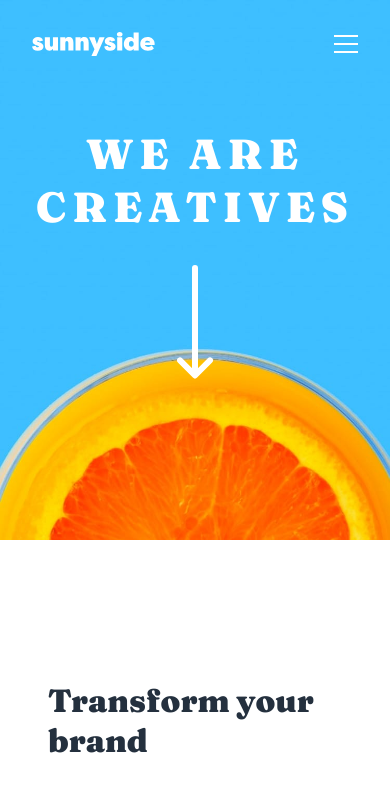
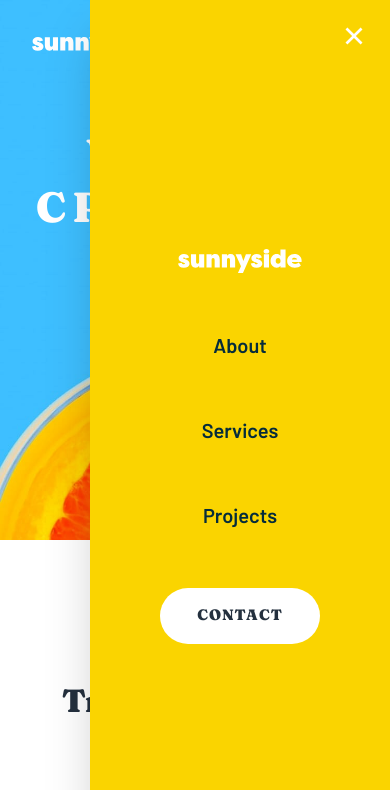
Before and after one commit to Damjan15/sunnyside, a website: page index.html in a window 390 px wide. Both pictures are taken after a click on the button 346 px from the left and 44 px from the top of the page. Shown: the top 790 px of the page. Drawn offline with Linux system fonts and the light colour scheme.

Commit message:
feat: hamburger toggle functionality created

```diff
--- a/css/input.css
+++ b/css/input.css
@@ -16,6 +16,10 @@
 
   --font-fraunces: "Fraunces", serif;
   --font-barlow: "Barlow", sans-serif;
+}
+
+html {
+  scroll-behavior: smooth;
 }
 
 /* Typography */
@@ -94,7 +98,7 @@
 }
 
 .nav-contact-btn {
-  @apply flex items-center justify-center w-[160px] h-[56px] bg-yellow-500 text-grey-950 uppercase rounded-[28px];
+  @apply flex items-center justify-center w-[160px] h-[56px] bg-white text-grey-950 uppercase rounded-[28px];
 }
 
 .header {
@@ -122,7 +126,7 @@
 }
 
 .grid-wrapper {
-  @apply flex flex-col items-center justify-center space-y-8 h-[600px] px-12;
+  @apply flex flex-col items-center justify-center text-center space-y-8 h-[600px] px-12;
 }
 
 .grid-heading {
--- a/index.html
+++ b/index.html
@@ -28,30 +28,36 @@
                 <div class="hidden lg:flex items-center space-x-8">
                     <ul class="flex space-x-8">
                         <li>
-                            <a href="#" class="body-2 nav-item">About</a>
+                            <a href="#about" class="body-2 nav-item">About</a>
                         </li>
                         <li>
-                            <a href="#" class="body-2 nav-item">Services</a>
+                            <a href="#services" class="body-2 nav-item">Services</a>
                         </li>
                         <li>
-                            <a href="#" class="body-2 nav-item">Projects</a>
+                            <a href="#projects" class="body-2 nav-item">Projects</a>
                         </li>
                     </ul>
 
                     <a href="#" class="h-xs nav-btn">Contact</a>
                 </div>
 
-                <button class="block lg:hidden" id="toggle-button">
+                <button class="block lg:hidden" id="open-menu-btn">
                     <img src="images/icon-hamburger.svg" alt="">
                 </button>
             </div>
 
-            <nav class="hidden w-[100%] bg-white flex-col items-center justify-center space-y-8 py-8 -translate-x-1/2 opacity-0 pointer-events-none transition-opacity duration-300 ease-in-out z-20 left-1/2 "
+            <nav class="fixed right-0 top-0 bottom-0 h-full z-50 w-[300px] bg-yellow-500 shadow-2xl lg:hidden transform transition-transform translate-x-full duration-500 ease-in-out flex flex-col items-center justify-center gap-15 pt-12"
                 id="mobile-menu">
-                <a href="#" class="body-1 text-grey-550">About</a>
-                <a href="#" class="body-1 text-grey-550">Services</a>
-                <a href="#" class="body-1 text-grey-550">Projects</a>
-                <a href="#" class="h-xs nav-contact-btn">Contact</a>
+                <a href="#">
+                    <img src="/images/logo.svg" alt="">
+                </a>
+                <button class="absolute top-5 right-5" id="close-menu-btn">
+                    <img src="images/close-line.svg" class="w-8 h-8" alt="">
+                </button>
+                <a href="#" class="body-1 text-blue-950">About</a>
+                <a href="#" class="body-1 text-blue-950">Services</a>
+                <a href="#" class="body-1 text-blue-950">Projects</a>
+                <a href="#" class="h-xs nav-contact-btn font-fraunces">Contact</a>
             </nav>
         </header>
 
@@ -67,7 +73,7 @@
     </main>
 
     <!-- Transform -->
-    <section class="section-grid">
+    <section class="section-grid" id="about">
         <div class="grid-wrapper">
             <h2 class="grid-heading">Transform your brand</h2>
             <p class="body-2 text-grey-550">We are a full-service creative agency specializing in helping brands grow
@@ -94,7 +100,7 @@
     </section>
 
     <!-- Services -->
-    <section class="section-grid">
+    <section class="section-grid" id="services">
         <div class="design h-[600px]">
             <div class="flex flex-col items-center justify-end text-center h-full space-y-4 pb-8">
                 <h2 class="h5 text-green-800">Graphic Design</h2>
@@ -161,7 +167,7 @@
     </section>
 
     <!-- Projects -->
-    <section class="grid grid-cols-1 md:grid-cols-2 lg:grid-cols-4">
+    <section class="grid grid-cols-1 md:grid-cols-2 lg:grid-cols-4" id="projects">
         <div class="project project-1"></div>
         <div class="project project-2"></div>
         <div class="project project-3"></div>
--- a/js/script.js
+++ b/js/script.js
@@ -1,9 +1,15 @@
 // ====== TOGGLE HAMBURGER MENU ======
 document.addEventListener("DOMContentLoaded", function () {
-  const toggleButton = document.getElementById("toggle-button");
+  const openMenuBtn = document.getElementById("open-menu-btn");
+  const closeMenuBtn = document.getElementById("close-menu-btn");
   const mobileMenu = document.getElementById("mobile-menu");
 
-  toggleButton.addEventListener("click", function () {
-    console.log("Clicked");
+  openMenuBtn.addEventListener("click", function () {
+    mobileMenu.classList.remove("translate-x-full");
+    mobileMenu.classList.add("translate-x-0");
+  });
+
+  closeMenuBtn.addEventListener("click", function () {
+    mobileMenu.classList.add("translate-x-full");
   });
 });
```
Also changed, not shown: css/output.css, images/close-line.svg (added).
